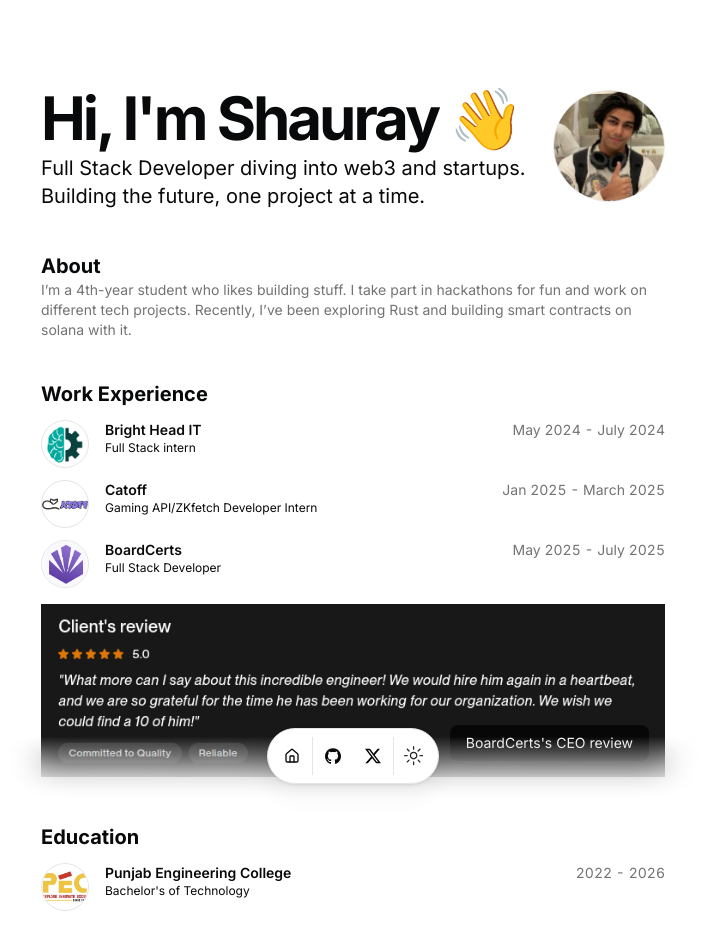
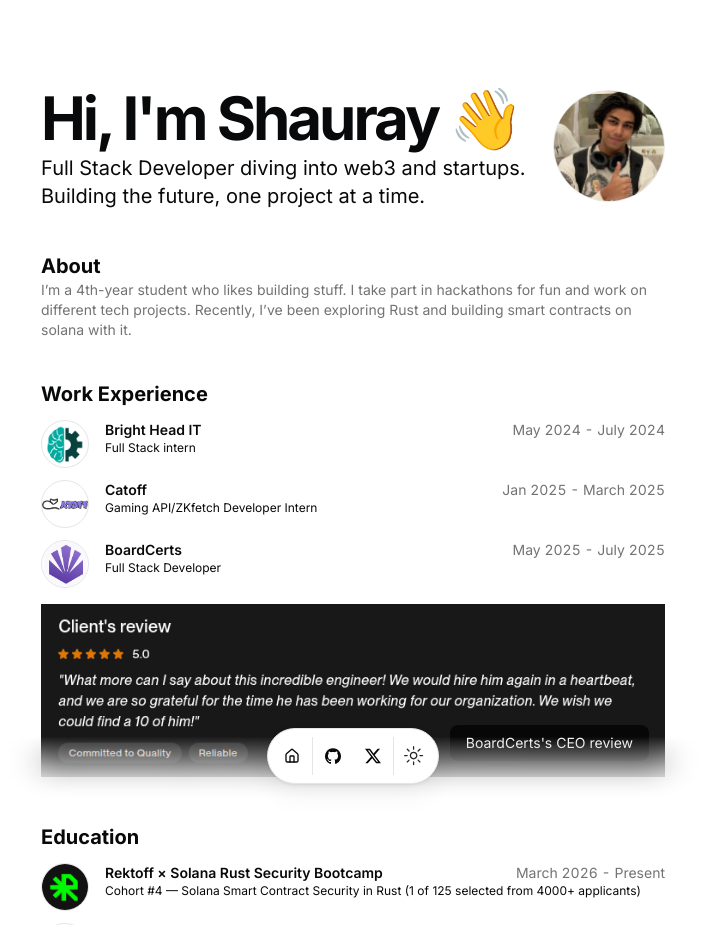
Before and after one commit to Shauray018/YetAnotherPortfolio, a Next.js app: page / in a window 1280 px wide. Shown: the top 925 px of the page, without its empty margins (287-992 px from the left). Built offline with nearby package versions, Linux system fonts and the light colour scheme.

Commit message:
add: added the bootcamp, I am about to start

```diff
--- a/src/data/resume.tsx
+++ b/src/data/resume.tsx
@@ -96,6 +96,14 @@
     },
   ],
   education: [
+  {
+    school: "Rektoff × Solana Rust Security Bootcamp",
+    href: "https://rektoff.xyz/bootcamp",
+    degree: "Cohort #4 — Solana Smart Contract Security in Rust (1 of 125 selected from 4000+ applicants)",
+    logoUrl: "/rektoff.png", // add their logo if you have it
+    start: "March 2026",
+    end: "Present",
+  },
   {
     school: "Punjab Engineering College",
     href: "https://pec.ac.in/",
```
Also changed, not shown: public/rektoff.png (added). Lines whose indentation alone changed are shown as unchanged.
